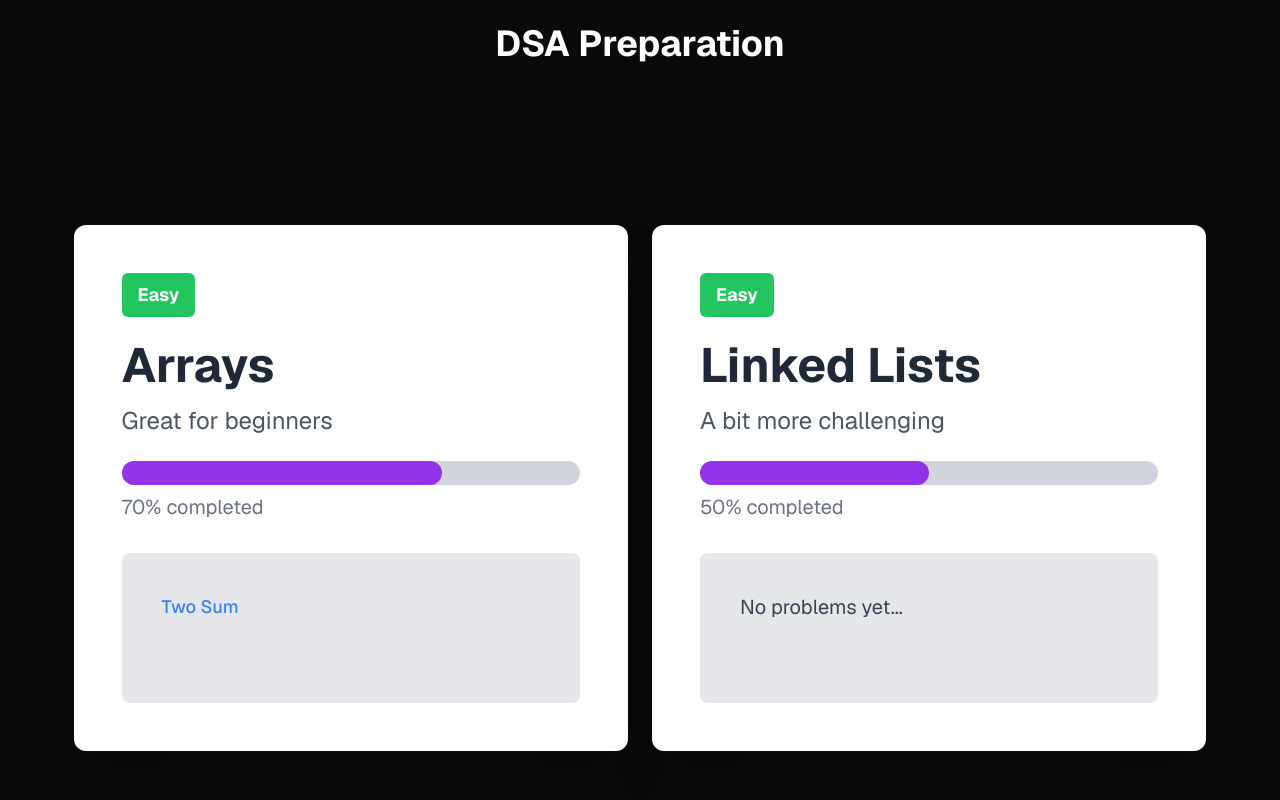
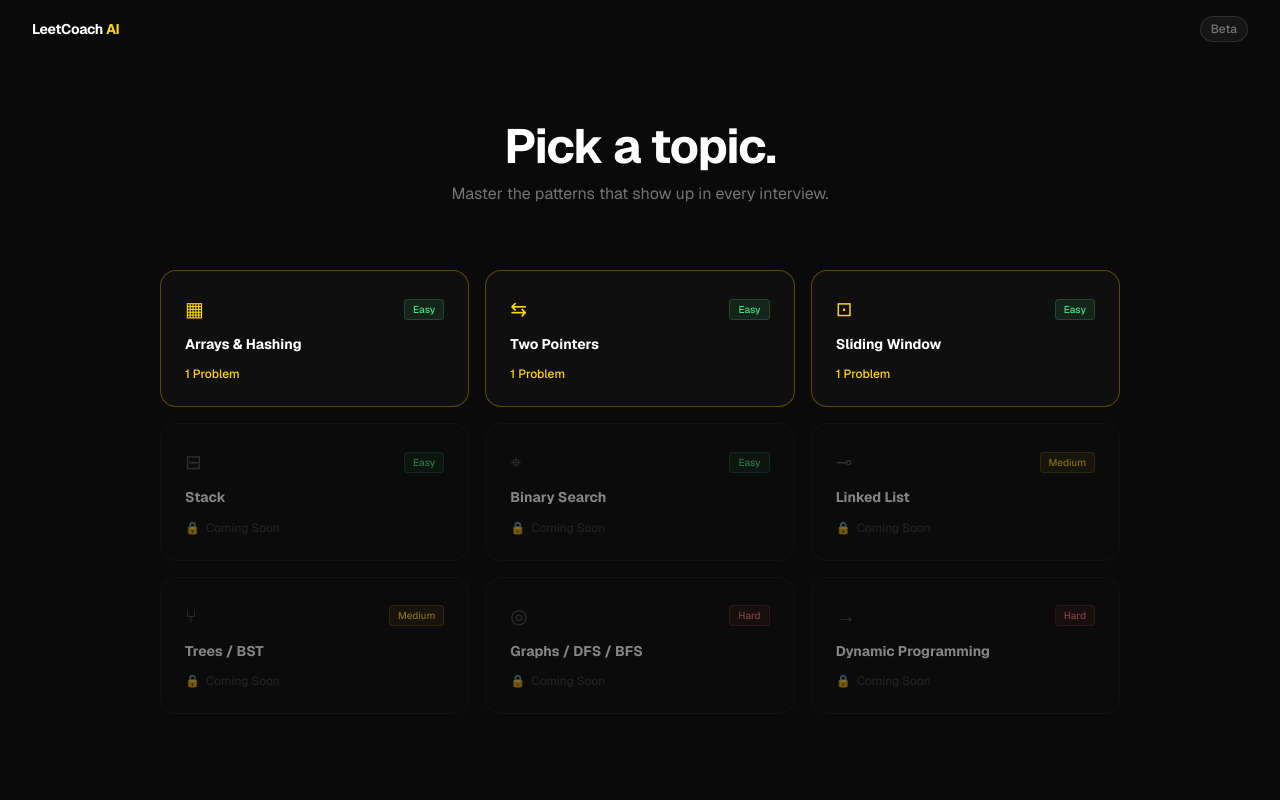
Before and after one commit to marcball/LeetCoach-AI, a React (Vite) app in the folder frontend/: page /data_structures in a window 1280 px wide. Shown: the top 800 px of the page. Built offline with nearby package versions, Linux system fonts and the light colour scheme; no server answers.

Commit message:
Polish UI and add problems and data_structures page

```diff
--- a/frontend/src/ProblemsData.jsx
+++ b/frontend/src/ProblemsData.jsx
@@ -3,10 +3,10 @@ const problems = {
       twosum:{
       meta: {
         title: "Two Sum",
+        method: "twoSum",
         difficulty: "Easy",
-        category: "Arrays", // number 4
+        category: "Arrays",
         tags: ["Array", "HashMap"],
-         // image: "images/two_sum_diagram.png", EXAMPLE */
       },
       description: [
         "Given an array of integers nums and an integer target, return indices of the two numbers such that they add up to target.",
@@ -60,12 +60,102 @@ class Solution:
       ]
     },
 
-    // Next problem here
-    // rev_linkedlist:
-    // meta: {
-    //
+    validpalindrome: {
+      meta: {
+        title: "Valid Palindrome",
+        method: "isPalindrome",
+        difficulty: "Easy",
+        category: "Two Pointers",
+        tags: ["String", "Two Pointers"],
+      },
+      description: [
+        "A phrase is a palindrome if, after converting all uppercase letters into lowercase letters and removing all non-alphanumeric characters, it reads the same forward and backward.",
+        "Given a string s, return true if it is a palindrome, or false otherwise."
+      ],
+      example: [
+        {
+          input: 's = "A man, a plan, a canal: Panama"',
+          output: "true",
+          explanation: '"amanaplanacanalpanama" is a palindrome.'
+        },
+        {
+          input: 's = "race a car"',
+          output: "false",
+          explanation: '"raceacar" is not a palindrome.'
+        },
+        {
+          input: 's = " "',
+          output: "true",
+          explanation: "s is an empty string after removing non-alphanumeric chars. An empty string reads the same forward and backward."
+        }
+      ],
+      constraints: [
+        "1 <= s.length <= 2 * 10^5",
+        "s consists only of printable ASCII characters."
+      ],
+      extra: [],
+      starterCode: `class Solution:
+    def isPalindrome(self, s: str) -> bool:
+        `,
+      testCases: [
+        { input: ["A man, a plan, a canal: Panama"], expected: true },
+        { input: ["race a car"], expected: false },
+        { input: [" "], expected: true },
+        { input: ["Was it a car or a cat I saw?"], expected: true },
+        { input: ["No lemon, no melon"], expected: true },
+        { input: ["hello"], expected: false },
+        { input: ["0P"], expected: false },
+        { input: ["ab_a"], expected: true },
+        { input: ["Madam, I'm Adam"], expected: true },
+      ]
+    },
 
+    buysellstock: {
+      meta: {
+        title: "Best Time to Buy and Sell Stock",
+        method: "maxProfit",
+        difficulty: "Easy",
+        category: "Sliding Window",
+        tags: ["Array", "Greedy"],
+      },
+      description: [
+        "You are given an array prices where prices[i] is the price of a given stock on the i-th day.",
+        "You want to maximize your profit by choosing a single day to buy one stock and choosing a different day in the future to sell that stock.",
+        "Return the maximum profit you can achieve from this transaction. If you cannot achieve any profit, return 0."
+      ],
+      example: [
+        {
+          input: "prices = [7,1,5,3,6,4]",
+          output: "5",
+          explanation: "Buy on day 2 (price = 1) and sell on day 5 (price = 6), profit = 6 - 1 = 5."
+        },
+        {
+          input: "prices = [7,6,4,3,1]",
+          output: "0",
+          explanation: "In this case, no transaction is done and the max profit = 0."
+        }
+      ],
+      constraints: [
+        "1 <= prices.length <= 10^5",
+        "0 <= prices[i] <= 10^4"
+      ],
+      extra: [],
+      starterCode: `from typing import List
 
+class Solution:
+    def maxProfit(self, prices: List[int]) -> int:
+        `,
+      testCases: [
+        { input: [[7, 1, 5, 3, 6, 4]], expected: 5 },
+        { input: [[7, 6, 4, 3, 1]], expected: 0 },
+        { input: [[1, 2]], expected: 1 },
+        { input: [[2, 4, 1]], expected: 2 },
+        { input: [[1, 2, 3, 4, 5]], expected: 4 },
+        { input: [[3, 2, 6, 5, 0, 3]], expected: 4 },
+        { input: [[1]], expected: 0 },
+        { input: [[2, 1, 4]], expected: 3 },
+      ]
+    },
 
   }
 };
--- a/frontend/src/pages/data_structures.jsx
+++ b/frontend/src/pages/data_structures.jsx
@@ -1,88 +1,86 @@
-import React from "react";
-import { Link } from "react-router-dom"
+import { Link } from "react-router-dom";
+import Banner from "../components/Banner";
+
+const categories = [
+  {
+    name: "Arrays & Hashing",
+    icon: "▦",
+    problems: 1,
+    difficulty: "Easy",
+    active: true,
+    link: "/problems/python/twosum",
+  },
+  { name: "Two Pointers", icon: "⇆", problems: 1, difficulty: "Easy", active: true, link: "/problems/python/validpalindrome" },
+  { name: "Sliding Window", icon: "⊡", problems: 1, difficulty: "Easy", active: true, link: "/problems/python/buysellstock" },
+  { name: "Stack", icon: "⊟", problems: 0, difficulty: "Easy", active: false },
+  { name: "Binary Search", icon: "⌖", problems: 0, difficulty: "Easy", active: false },
+  { name: "Linked List", icon: "⊸", problems: 0, difficulty: "Medium", active: false },
+  { name: "Trees / BST", icon: "⑂", problems: 0, difficulty: "Medium", active: false },
+  { name: "Graphs / DFS / BFS", icon: "◎", problems: 0, difficulty: "Hard", active: false },
+  { name: "Dynamic Programming", icon: "→", problems: 0, difficulty: "Hard", active: false },
+];
+
+const difficultyStyle = {
+  Easy: "text-green-400 bg-green-400/10 border-green-400/20",
+  Medium: "text-yellow-400 bg-yellow-400/10 border-yellow-400/20",
+  Hard: "text-red-400 bg-red-400/10 border-red-400/20",
+};
 
 export default function DSAPage() {
-  // Data structure list with progress
-  const dataStructures = [
-    { name: "Arrays", description: "Great for beginners", progress: 70, difficulty: "Easy",
-      problems: [
-        { title: "Two Sum", link: "/problems/python/twosum" }
-      ]
-    },
-    { name: "Linked Lists", description: "A bit more challenging", progress: 50, difficulty: "Easy" },
-    { name: "Stacks", description: "Simple and useful", progress: 85, difficulty: "Medium" },
-    { name: "Queues", description: "Easy to grasp", progress: 40, difficulty: "Medium" },
-    { name: "Trees", description: "Intermediate complexity", progress: 30, difficulty: "Medium" },
-    { name: "Graphs", description: "Advanced concepts", progress: 20, difficulty: "Hard" },
-    { name: "Heaps", description: "Intermediate level", progress: 60, difficulty: "Hard" },
-    { name: "Hash Tables", description: "Very practical", progress: 90, difficulty: "Hard" },
-  ];
+  return (
+    <div className="min-h-screen bg-[#0a0a0a] text-white">
+      <Banner />
 
-  return (
-    <div className="w-screen bg-gray">
-      {/* Fixed Header */}
-        <h1 className="text-4xl font-bold p-6 text-center top-0 w-full">DSA Preparation</h1>
+      <div className="max-w-5xl mx-auto px-4 md:px-8 pt-16 pb-28">
+        <h1 className="text-center text-3xl md:text-5xl font-bold tracking-tight mb-3">
+          Pick a topic.
+        </h1>
+        <p className="text-center text-neutral-500 text-sm md:text-base mb-16">
+          Master the patterns that show up in every interview.
+        </p>
 
-
-      {/* Fullscreen layout with two sections per row */}
-      <div className="flex flex-col">
-        {dataStructures.reduce((rows, ds, index) => {
-          // Group items in pairs for two-column layout
-          if (index % 2 === 0) {
-            rows.push([ds]);
-          } else {
-            rows[rows.length - 1].push(ds);
-          }
-          return rows;
-        }, []).map((row, rowIndex) => (
-          <div key={rowIndex} className="w-screen min-h-screen flex flex-wrap justify-center items-center gap-6 p-6">
-            {row.map((ds, index) => (
+        <div className="grid grid-cols-1 sm:grid-cols-2 md:grid-cols-3 gap-4">
+          {categories.map((cat) => {
+            const card = (
               <div
-                key={index}
-                className="w-full md:w-[45%] bg-white shadow-2xl rounded-xl p-12 flex flex-col justify-between"
+                className={`relative border rounded-2xl p-6 flex flex-col gap-3 transition-all duration-200 ${
+                  cat.active
+                    ? "border-[#FFD60A]/30 bg-[#0f0f0f] hover:border-[#FFD60A]/60 hover:shadow-[0_0_20px_rgba(255,214,10,0.08)] cursor-pointer"
+                    : "border-white/[0.06] bg-[#0c0c0c] opacity-50 cursor-default"
+                }`}
               >
-                {/* Difficulty Level */}
-                <div className={`text-white text-lg font-bold px-4 py-2 rounded-md w-fit ${
-                  ds.difficulty === "Easy" ? "bg-green-500" :
-                  ds.difficulty === "Medium" ? "bg-yellow-500" :
-                  "bg-red-500"
-                }`}>
-                {ds.difficulty}
+                <div className="flex items-center justify-between">
+                  <span className={`text-xl ${cat.active ? "text-[#FFD60A]" : "text-neutral-600"}`}>
+                    {cat.icon}
+                  </span>
+                  <span className={`text-[10px] font-medium px-2 py-0.5 rounded border ${difficultyStyle[cat.difficulty]}`}>
+                    {cat.difficulty}
+                  </span>
                 </div>
 
-                {/* Title & Description */}
-                <h3 className="text-5xl font-bold text-gray-800 mt-6">{ds.name}</h3>
-                <p className="text-2xl text-gray-600 mt-4">{ds.description}</p>
+                <h3 className="text-white font-bold text-sm leading-snug">{cat.name}</h3>
 
-                {/* Progress Bar */}
-                <div className="mt-6 w-full">
-                  <div className="bg-gray-300 h-6 rounded-full">
-                    <div
-                      className="bg-purple-600 h-6 rounded-full transition-all duration-500"
-                      style={{ width: `${ds.progress}%` }}
-                    ></div>
-                  </div>
-                  <p className="text-xl text-gray-500 mt-2">
-                    {ds.progress}% completed
+                {cat.active ? (
+                  <p className="text-[#FFD60A] text-xs font-medium">
+                    {cat.problems} {cat.problems === 1 ? "Problem" : "Problems"}
                   </p>
-                </div>
+                ) : (
+                  <p className="text-neutral-700 text-xs flex items-center gap-1.5">
+                    <span>🔒</span> Coming Soon
+                  </p>
+                )}
+              </div>
+            );
 
-                {/* ✅ Problem List (Now Clickable) */}
-                <div className="mt-8 bg-gray-200 p-10 rounded-lg min-h-[150px] flex flex-col items-start">
-                  {ds.problems && ds.problems.length > 0 ? (
-                    ds.problems.map((problem, index) => (
-                      <Link key={index} to={problem.link} className="text-lg text-blue-500 hover:underline">
-                        {problem.title}
-                      </Link>
-                    ))
-                  ) : (
-                    <p className="text-xl text-gray-700">No problems yet...</p>
-                  )}
-                </div>
-              </div>
-            ))}
-          </div>
-        ))}
+            return cat.active ? (
+              <Link key={cat.name} to={cat.link}>
+                {card}
+              </Link>
+            ) : (
+              <div key={cat.name}>{card}</div>
+            );
+          })}
+        </div>
       </div>
     </div>
   );
--- a/frontend/src/utils/openaiApi.js
+++ b/frontend/src/utils/openaiApi.js
@@ -1,6 +1,4 @@
 import axios from "axios";
-
-const API_KEY = import.meta.env.VITE_OPENAI_API_KEY;
 
 /**
  *
```
Also changed, not shown: frontend/src/App.jsx (+4 -4 lines), frontend/src/ProblemTemplate.jsx (+22 -3 lines), frontend/src/components/LeetCoachChatWindow.jsx (+77 -47 lines), 1 other file (tests, documents, lock files or other folders).
